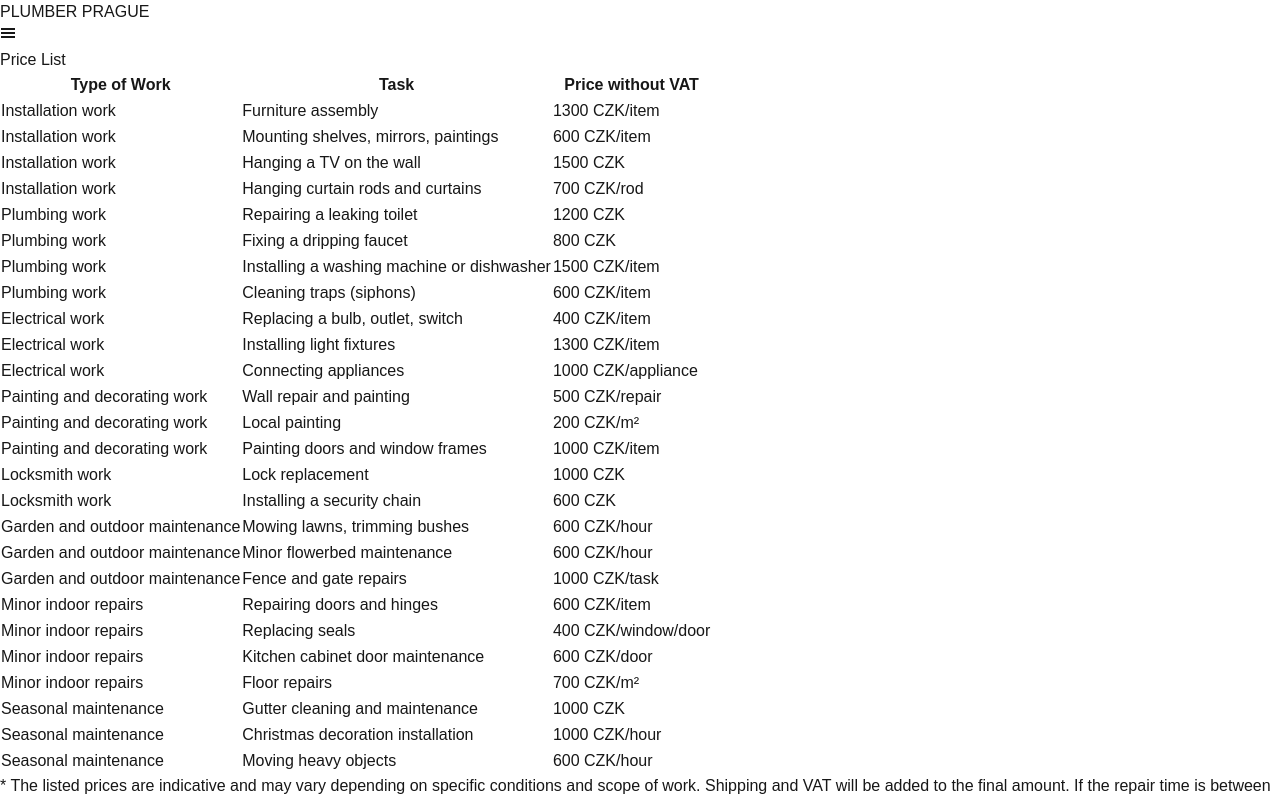
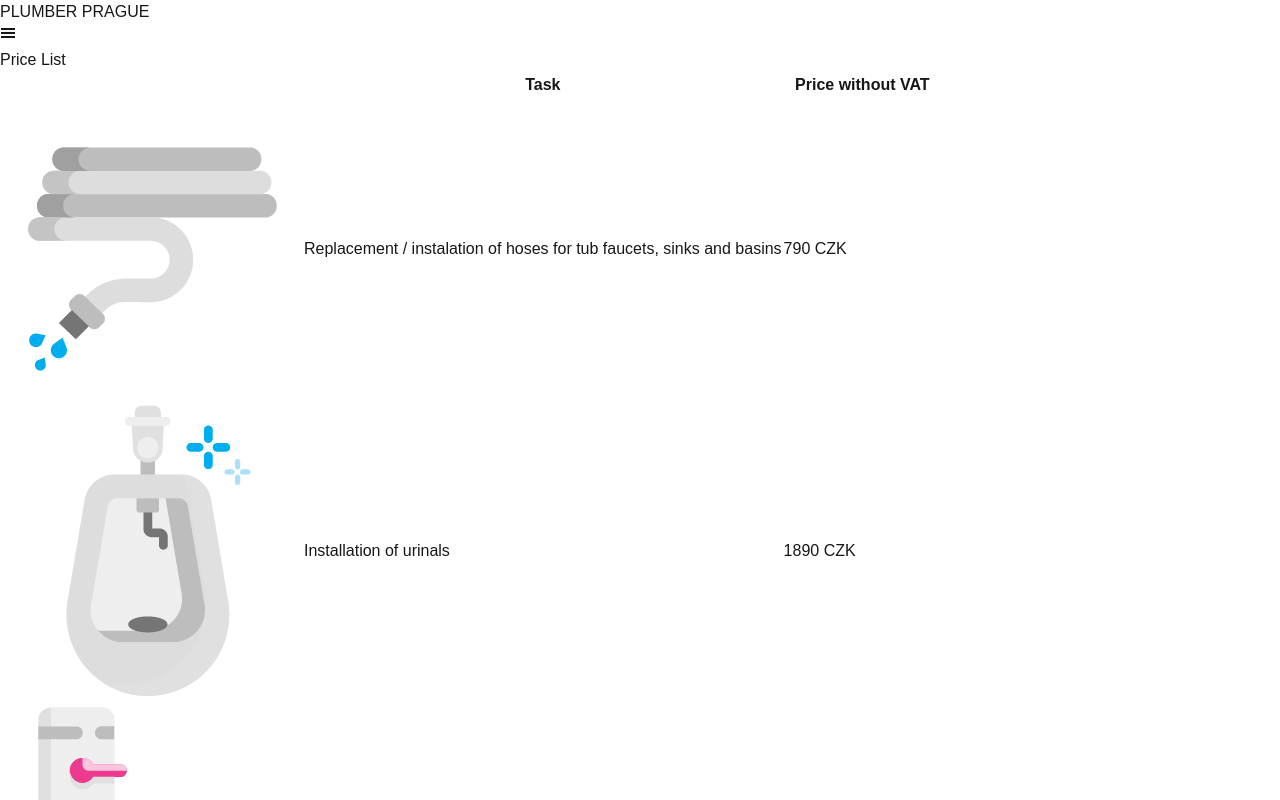
Before and after one commit to HonzaPenicka/plumbering, a Next.js app: page /price-list in a window 1280 px wide. Shown: the top 800 px of the page. Built offline with nearby package versions, Linux system fonts and the light colour scheme.

Commit message:
Add files via upload

```diff
--- a/src/pages/about.tsx
+++ b/src/pages/about.tsx
@@ -134,7 +134,7 @@ export default function PriceList() {
               About
             </h2>
 
-            <div className='grid gap-4 p-4 md:px-8 lg:px-24 bg-blue-100 md:bg-white md:border-2 md:border-blue-500'>
+            <div className='grid gap-4 lg:gap-16 p-4 md:px-8 lg:px-48 bg-blue-100 md:bg-white md:border-2 md:border-blue-500'>
                 <p className="pt-4 md:pt-0 text-lg lg:text-xl">
                 You Bob was created to make your life easier. No more wasting time searching for tradespeople, checking their availability, and figuring out prices.
                 </p>
--- a/src/pages/price-list.tsx
+++ b/src/pages/price-list.tsx
@@ -138,7 +138,6 @@ export default function PriceList() {
                 <thead>
                   <tr className="bg-blue-100 md:text-lg lg:text-xl">
                     <th className="border border-blue-500 px-2 py-2 md:px-4 md:py-4 text-left font-semibold">
-                      Type of Work
                     </th>
                     <th className="border border-blue-500 px-2 py-2 md:px-4 md:py-4 text-left font-semibold">
                       Task
@@ -151,173 +150,171 @@ export default function PriceList() {
                 <tbody>
                   {/* Installation work */}
                   <tr>
-                    <td className="border border-blue-500 px-2 py-2 md:px-4 md:py-4">
-                      Installation work
+                    <td className="border-b border-blue-500 px-2 py-2 md:px-4 md:py-4">
+                      <img className='w-12 justify-center' src="/img/hero/Instalace - výměna hadic pro vanové baterie - umyvadla - dřezu.png" alt="" />
                     </td>
                     <td className="border border-blue-500 px-2 py-2 md:px-4 md:py-4">
-                      Furniture assembly
+                      Replacement / instalation of hoses for tub faucets, sinks and basins
                     </td>
                     <td className="border border-blue-500 px-2 py-2 md:px-4 md:py-4">
-                      1300 CZK/item
+                      790 CZK
                     </td>
                   </tr>
                   <tr>
-                    <td className="border border-blue-500 px-2 py-2 md:px-4 md:py-4">
-                      Installation work
+                    <td className="border-0 border-blue-500 px-2 py-2 md:px-4 md:py-4">
+                      <img className='w-12 justify-center' src="/img/hero/Instalace pisoaru .png" alt="" />
                     </td>
                     <td className="border border-blue-500 px-2 py-2 md:px-4 md:py-4">
-                      Mounting shelves, mirrors, paintings
+                      Installation of urinals
                     </td>
                     <td className="border border-blue-500 px-2 py-2 md:px-4 md:py-4">
-                      600 CZK/item
+                      1890 CZK
                     </td>
                   </tr>
                   <tr>
-                    <td className="border border-blue-500 px-2 py-2 md:px-4 md:py-4">
-                      Installation work
+                    <td className="border-t border-blue-500 px-2 py-2 md:px-4 md:py-4">
+                      <img className='w-12 justify-center' src="/img/hero/Instalace toalety.png" alt="" />
                     </td>
                     <td className="border border-blue-500 px-2 py-2 md:px-4 md:py-4">
-                      Hanging a TV on the wall
+                      Toilet installation
                     </td>
                     <td className="border border-blue-500 px-2 py-2 md:px-4 md:py-4">
-                      1500 CZK
+                      1890 CZK
                     </td>
                   </tr>
                   <tr>
-                    <td className="border border-blue-500 px-2 py-2 md:px-4 md:py-4">
-                      Installation work
+                    <td className="border-t border-blue-500 px-2 py-2 md:px-4 md:py-4">
+                      <img className='w-12 justify-center' src="/img/hero/Položení dlažby m2.png" alt="" />
                     </td>
                     <td className="border border-blue-500 px-2 py-2 md:px-4 md:py-4">
-                      Hanging curtain rods and curtains
+                      Laying tiles / m2
                     </td>
                     <td className="border border-blue-500 px-2 py-2 md:px-4 md:py-4">
-                      700 CZK/rod
+                      1580 CZK
                     </td>
                   </tr>
 
                   {/* Plumbing work */}
                   <tr>
-                    <td className="border border-blue-500 px-2 py-2 md:px-4 md:py-4">
-                      Plumbing work
+                    <td className="border-t border-blue-500 px-2 py-2 md:px-4 md:py-4">
+                      <img className='w-12 justify-center' src="/img/hero/Montáž  obkladů m2.png" alt="" />
                     </td>
                     <td className="border border-blue-500 px-2 py-2 md:px-4 md:py-4">
-                      Repairing a leaking toilet
+                      Installation of cladding / m2
                     </td>
                     <td className="border border-blue-500 px-2 py-2 md:px-4 md:py-4">
-                      1200 CZK
+                      1580 CZK
                     </td>
                   </tr>
                   <tr>
-                    <td className="border border-blue-500 px-2 py-2 md:px-4 md:py-4">
-                      Plumbing work
+                    <td className="border-t border-blue-500 px-2 py-2 md:px-4 md:py-4">
+                      <img className='w-12 justify-center' src="/img/hero/Instalace - výměna syfonu u umyvadla.png" alt="" />
                     </td>
                     <td className="border border-blue-500 px-2 py-2 md:px-4 md:py-4">
-                      Fixing a dripping faucet
+                      Installing / replacing the siphon at the sink
                     </td>
                     <td className="border border-blue-500 px-2 py-2 md:px-4 md:py-4">
-                      800 CZK
+                      550 CZK
                     </td>
                   </tr>
                   <tr>
-                    <td className="border border-blue-500 px-2 py-2 md:px-4 md:py-4">
-                      Plumbing work
+                    <td className="border-t border-blue-500 px-2 py-2 md:px-4 md:py-4">
+                      <img className='w-12 justify-center' src="/img/hero/Instalace závěsných obrazů - tabulí.png" alt="" />
                     </td>
                     <td className="border border-blue-500 px-2 py-2 md:px-4 md:py-4">
-                      Installing a washing machine or dishwasher
+                      Installing of hanging pictures, boards, etc.
                     </td>
                     <td className="border border-blue-500 px-2 py-2 md:px-4 md:py-4">
-                      1500 CZK/item
                     </td>
                   </tr>
                   <tr>
-                    <td className="border border-blue-500 px-2 py-2 md:px-4 md:py-4">
-                      Plumbing work
+                    <td className="border-t border-blue-500 px-2 py-2 md:px-4 md:py-4">
+                      <img className='w-12 justify-center' src="/img/hero/Oprava a seřízení dveří.png" alt="" />
                     </td>
                     <td className="border border-blue-500 px-2 py-2 md:px-4 md:py-4">
-                      Cleaning traps (siphons)
+                      Door reapir and adjustment
                     </td>
                     <td className="border border-blue-500 px-2 py-2 md:px-4 md:py-4">
-                      600 CZK/item
                     </td>
                   </tr>
 
                   {/* Electrical work */}
                   <tr>
-                    <td className="border border-blue-500 px-2 py-2 md:px-4 md:py-4">
-                      Electrical work
+                    <td className="border-t border-blue-500 px-2 py-2 md:px-4 md:py-4">
+                      <img className='w-12 justify-center' src="/img/hero/Výroba klíč.png" alt="" />
                     </td>
                     <td className="border border-blue-500 px-2 py-2 md:px-4 md:py-4">
-                      Replacing a bulb, outlet, switch
+                      Production of the key to the door 1pc
                     </td>
                     <td className="border border-blue-500 px-2 py-2 md:px-4 md:py-4">
-                      400 CZK/item
+                      790 CZK
                     </td>
                   </tr>
                   <tr>
-                    <td className="border border-blue-500 px-2 py-2 md:px-4 md:py-4">
-                      Electrical work
+                    <td className="border-t border-blue-500 px-2 py-2 md:px-4 md:py-4">
+                      <img className='w-12 justify-center' src="/img/hero/Montáž podlahy (pvc, lino, koberec).png" alt="" />
                     </td>
                     <td className="border border-blue-500 px-2 py-2 md:px-4 md:py-4">
-                      Installing light fixtures
+                      Floor dismantling (PVC, linoleum, carpet) / m2
                     </td>
                     <td className="border border-blue-500 px-2 py-2 md:px-4 md:py-4">
-                      1300 CZK/item
+                      158 CZK
                     </td>
                   </tr>
                   <tr>
-                    <td className="border border-blue-500 px-2 py-2 md:px-4 md:py-4">
-                      Electrical work
+                    <td className="border-t border-blue-500 px-2 py-2 md:px-4 md:py-4">
+                      <img className='w-12 justify-center' src="/img/hero/Demontáž podlady (pvc, lino, koberec).png" alt="" />
                     </td>
                     <td className="border border-blue-500 px-2 py-2 md:px-4 md:py-4">
-                      Connecting appliances
+                      Floor installation (PVC, linoleum, carpet) / m2
                     </td>
                     <td className="border border-blue-500 px-2 py-2 md:px-4 md:py-4">
-                      1000 CZK/appliance
+                      630 CZK
                     </td>
                   </tr>
 
                   {/* Painting and decorating work */}
                   <tr>
-                    <td className="border border-blue-500 px-2 py-2 md:px-4 md:py-4">
-                      Painting and decorating work
+                    <td className="border-t border-blue-500 px-2 py-2 md:px-4 md:py-4">
+                      <img className='w-12 justify-center' src="/img/hero/Instalace umyvadla.png" alt="" />
                     </td>
                     <td className="border border-blue-500 px-2 py-2 md:px-4 md:py-4">
-                      Wall repair and painting
+                      Sink installation
                     </td>
                     <td className="border border-blue-500 px-2 py-2 md:px-4 md:py-4">
-                      500 CZK/repair
+                      1890 CZK
                     </td>
                   </tr>
                   <tr>
-                    <td className="border border-blue-500 px-2 py-2 md:px-4 md:py-4">
-                      Painting and decorating work
+                    <td className="border-t border-blue-500 px-2 py-2 md:px-4 md:py-4">
+                      <img className='w-12 justify-center' src="/img/hero/Instalace pračky - sušičky.png" alt="" />
                     </td>
                     <td className="border border-blue-500 px-2 py-2 md:px-4 md:py-4">
-                      Local painting
+                      Washer / dryer installation
                     </td>
                     <td className="border border-blue-500 px-2 py-2 md:px-4 md:py-4">
-                      200 CZK/m²
+                      1580 CZK
                     </td>
                   </tr>
                   <tr>
-                    <td className="border border-blue-500 px-2 py-2 md:px-4 md:py-4">
-                      Painting and decorating work
+                    <td className="border-t border-blue-500 px-2 py-2 md:px-4 md:py-4">
+                      <img className='w-12 justify-center' src="/img/hero/Instalace myčky nádobí.png" alt="" />
                     </td>
                     <td className="border border-blue-500 px-2 py-2 md:px-4 md:py-4">
-                      Painting doors and window frames
+                      Dishwasher installation
                     </td>
                     <td className="border border-blue-500 px-2 py-2 md:px-4 md:py-4">
-                      1000 CZK/item
+                      1580 CZK
                     </td>
                   </tr>
 
                   {/* Locksmith work */}
                   <tr>
-                    <td className="border border-blue-500 px-2 py-2 md:px-4 md:py-4">
-                      Locksmith work
+                    <td className="border-t border-blue-500 px-2 py-2 md:px-4 md:py-4">
+                      <img className='w-12 justify-center' src="/img/hero/Instalace myčky nádobí.png" alt="" />
                     </td>
                     <td className="border border-blue-500 px-2 py-2 md:px-4 md:py-4">
-                      Lock replacement
+                      Installation a fan in the bathroom
                     </td>
                     <td className="border border-blue-500 px-2 py-2 md:px-4 md:py-4">
                       1000 CZK
```
